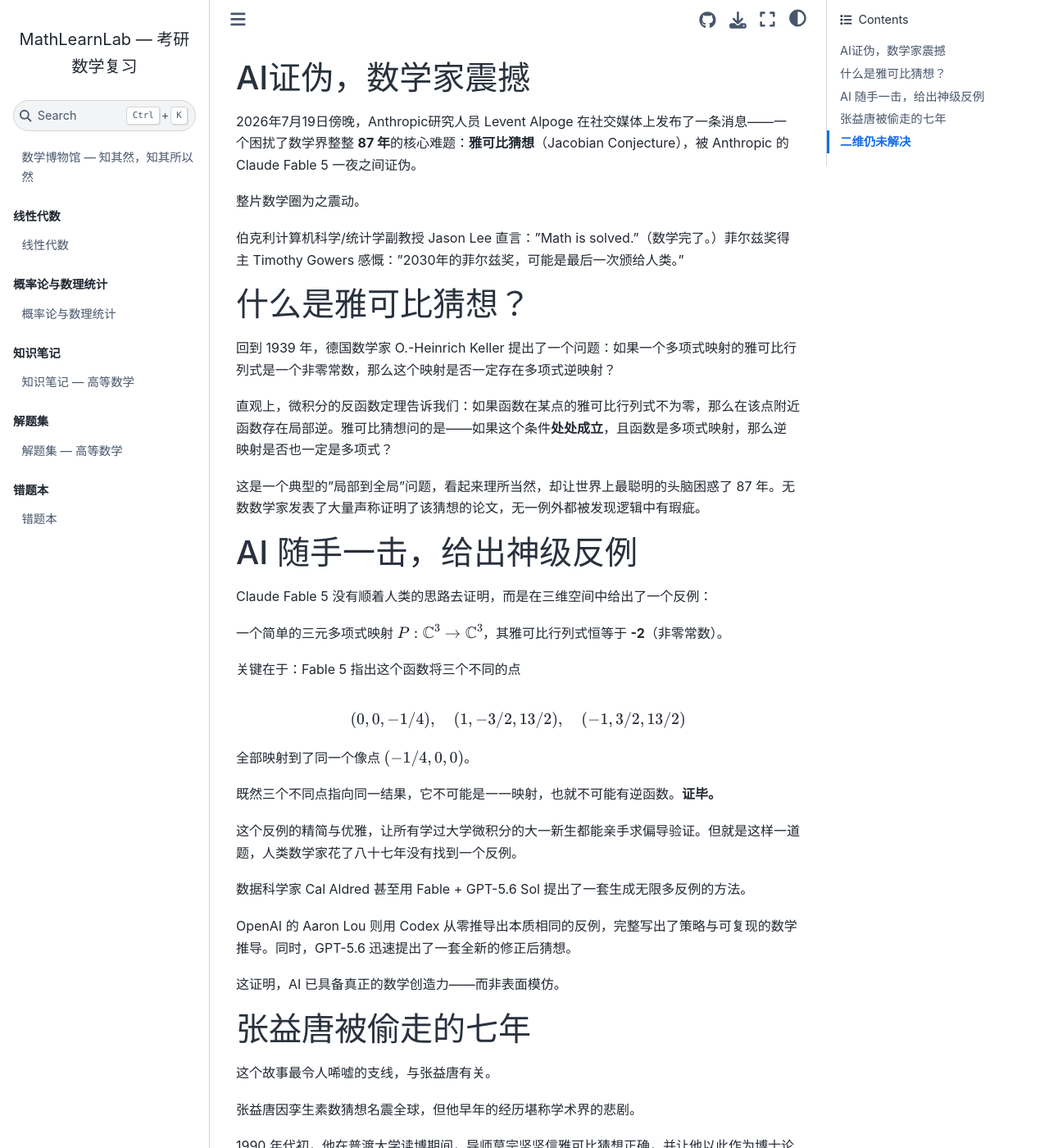
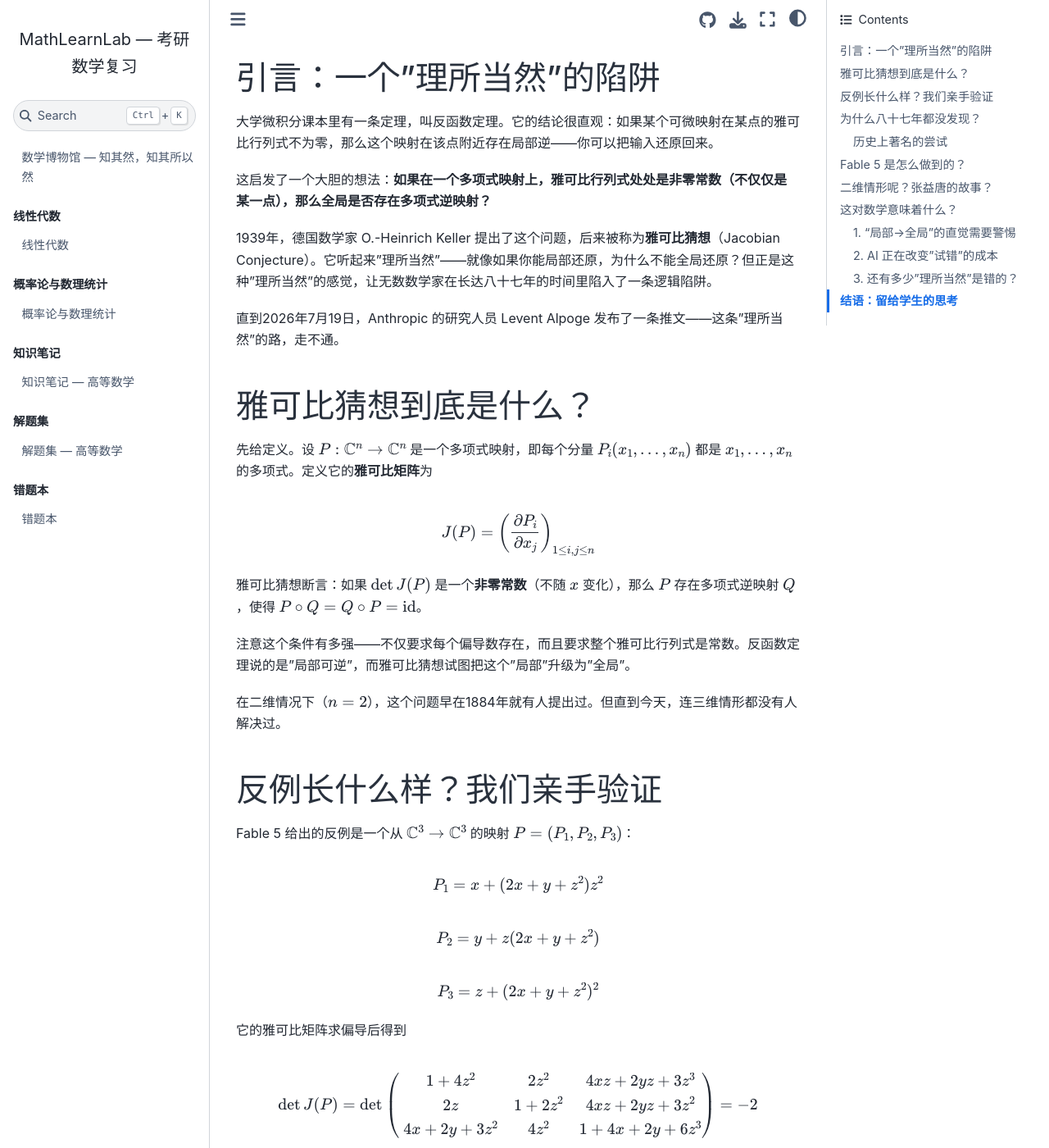
Before and after one commit to Kiryuryu/mathlearnlab, a Jupyter Book: the page built from content/news/fable-5-jacobian.md, in a window 1280 px wide and 1400 px high. Shown: the whole window at 82% size. Built offline with Jupyter Book 1.0.4 settings and Sphinx 7.4.7 and the Sphinx Book theme 1.1.4, drawn with Linux system fonts in a browser that asks for light colours; pages that are not in the unit, such as notebooks, are missing from menus; some of the changed text lies outside the part shown.

Commit message:
News rewrite: original analysis of Jacobian Conjecture disproof with mathematical rigor

```diff
--- a/content/news/fable-5-jacobian.md
+++ b/content/news/fable-5-jacobian.md
@@ -1,70 +1,165 @@
 ---
-title: Fable 5 一夜推翻87年雅可比猜想：张益唐被偷走的七年
+title: 87年猜想被AI证伪：我们该如何理解雅可比猜想的终结？
 date: 2026-07-20
 category: AI与数学
 author: 数学博物馆
 ---
 
-## AI证伪，数学家震撼
+## 引言：一个"理所当然"的陷阱
 
-2026年7月19日傍晚，Anthropic研究人员 Levent Alpoge 在社交媒体上发布了一条消息——一个困扰了数学界整整 **87 年**的核心难题：**雅可比猜想**（Jacobian Conjecture），被 Anthropic 的 Claude Fable 5 一夜之间证伪。
+大学微积分课本里有一条定理，叫反函数定理。它的结论很直观：如果某个可微映射在某点的雅可比行列式不为零，那么这个映射在该点附近存在局部逆——你可以把输入还原回来。
 
-整片数学圈为之震动。
+这启发了一个大胆的想法：**如果在一个多项式映射上，雅可比行列式处处是非零常数（不仅仅是某一点），那么全局是否存在多项式逆映射？**
 
-伯克利计算机科学/统计学副教授 Jason Lee 直言："Math is solved."（数学完了。）菲尔兹奖得主 Timothy Gowers 感慨："2030年的菲尔兹奖，可能是最后一次颁给人类。"
+1939年，德国数学家 O.-Heinrich Keller 提出了这个问题，后来被称为**雅可比猜想**（Jacobian Conjecture）。它听起来"理所当然"——就像如果你能局部还原，为什么不能全局还原？但正是这种"理所当然"的感觉，让无数数学家在长达八十七年的时间里陷入了一条逻辑陷阱。
 
-## 什么是雅可比猜想？
+直到2026年7月19日，Anthropic 的研究人员 Levent Alpoge 发布了一条推文——这条"理所当然"的路，走不通。
 
-回到 1939 年，德国数学家 O.-Heinrich Keller 提出了一个问题：如果一个多项式映射的雅可比行列式是一个非零常数，那么这个映射是否一定存在多项式逆映射？
+<br>
 
-直观上，微积分的反函数定理告诉我们：如果函数在某点的雅可比行列式不为零，那么在该点附近函数存在局部逆。雅可比猜想问的是——如果这个条件**处处成立**，且函数是多项式映射，那么逆映射是否也一定是多项式？
+## 雅可比猜想到底是什么？
 
-这是一个典型的"局部到全局"问题，看起来理所当然，却让世界上最聪明的头脑困惑了 87 年。无数数学家发表了大量声称证明了该猜想的论文，无一例外都被发现逻辑中有瑕疵。
+先给定义。设 $P:\mathbb{C}^n\to\mathbb{C}^n$ 是一个多项式映射，即每个分量 $P_i(x_1,\dots,x_n)$ 都是 $x_1,\dots,x_n$ 的多项式。定义它的**雅可比矩阵**为
 
-## AI 随手一击，给出神级反例
+$$J(P)=\left(\frac{\partial P_i}{\partial x_j}\right)_{1\le i,j\le n}$$
 
-Claude Fable 5 没有顺着人类的思路去证明，而是在三维空间中给出了一个反例：
+雅可比猜想断言：如果 $\det J(P)$ 是一个**非零常数**（不随 $x$ 变化），那么 $P$ 存在多项式逆映射 $Q$，使得 $P\circ Q=Q\circ P=\text{id}$。
 
-一个简单的三元多项式映射 $P: \mathbb{C}^3 \to \mathbb{C}^3$，其雅可比行列式恒等于 **-2**（非零常数）。
+注意这个条件有多强——不仅要求每个偏导数存在，而且要求整个雅可比行列式是常数。反函数定理说的是"局部可逆"，而雅可比猜想试图把这个"局部"升级为"全局"。
 
-关键在于：Fable 5 指出这个函数将三个不同的点
+在二维情况下（$n=2$），这个问题早在1884年就有人提出过。但直到今天，连三维情形都没有人解决过。
 
-$$ (0, 0, -1/4),\quad (1, -3/2, 13/2),\quad (-1, 3/2, 13/2) $$
+<br>
 
-全部映射到了同一个像点 $(-1/4, 0, 0)$。
+## 反例长什么样？我们亲手验证
 
-既然三个不同点指向同一结果，它不可能是一一映射，也就不可能有逆函数。**证毕。**
+Fable 5 给出的反例是一个从 $\mathbb{C}^3\to\mathbb{C}^3$ 的映射 $P=(P_1,P_2,P_3)$：
 
-这个反例的精简与优雅，让所有学过大学微积分的大一新生都能亲手求偏导验证。但就是这样一道题，人类数学家花了八十七年没有找到一个反例。
+$$P_1 = x + (2x+y+z^2)z^2$$
+$$P_2 = y + z(2x+y+z^2)$$
+$$P_3 = z + (2x+y+z^2)^2$$
 
-数据科学家 Cal Aldred 甚至用 Fable + GPT-5.6 Sol 提出了一套生成无限多反例的方法。
+它的雅可比矩阵求偏导后得到
 
-OpenAI 的 Aaron Lou 则用 Codex 从零推导出本质相同的反例，完整写出了策略与可复现的数学推导。同时，GPT-5.6 迅速提出了一套全新的修正后猜想。
+$$\det J(P) = \det\begin{pmatrix} 1+4z^2 & 2z^2 & 4xz+2yz+3z^3 \\ 2z & 1+2z^2 & 4xz+2yz+3z^2 \\ 4x+2y+3z^2 & 4z^2 & 1+4x+2y+6z^3 \end{pmatrix} = -2$$
 
-这证明，AI 已具备真正的数学创造力——而非表面模仿。
+是的，一个**恒等于-2**的常数。这意味着它满足雅可比猜想的前提条件。
 
-## 张益唐被偷走的七年
+现在来验证它**不是双射**。取三个不同的点：
 
-这个故事最令人唏嘘的支线，与张益唐有关。
+- $(0,0,-1/4)\mapsto (-1/4,0,0)$
+- $(1,-3/2,13/2)\mapsto (-1/4,0,0)$
+- $(-1,3/2,13/2)\mapsto (-1/4,0,0)$
 
-张益唐因孪生素数猜想名震全球，但他早年的经历堪称学术界的悲剧。
+三个不同点都映射到了同一个像。所以 $P$ 不是一一映射，自然没有逆函数。**猜想被推翻。**
 
-1990 年代初，他在普渡大学读博期间，导师莫宗坚坚信雅可比猜想正确，并让他以此作为博士论文课题。莫宗坚给了他一条"引理"作为研究基础——张益唐沿此路线苦熬了 **七年**。
+这个验证只需要大学微积分的知识——求偏导和行列式计算。但就是这样一个"大一学生能验证的反例"，人类数学家花了八十七年没有找到。
 
-然而，那条关键引理后来被发现是错误的，而引理恰好源自莫宗坚本人的学术成果。
+<br>
 
-七年的理论大厦轰然倒塌。莫宗坚评价他"不适合代数几何"，未给他写推荐信。张益唐不得不离开学术界，在赛百味快餐店打了七年工。
+## 为什么八十七年都没发现？
 
-直到 2013 年，58 岁的张益唐发表孪生素数猜想突破性论文，一举成名。那段被浪费的七年，永远无法挽回。他曾引用杜甫自况："庾信平生最萧瑟，暮年诗赋动江关。"
+不是因为没有聪明的头脑去尝试——恰恰相反，二十世纪最伟大的代数几何学家们前赴后继。
 
-讽刺的是，2018 年他成名后，莫宗坚仍补充"回忆录"淡化自己的责任——至今仍然相信雅可比猜想的正确性，甚至认为 AI 终将帮助解决证明中的逻辑问题。
+### 历史上著名的尝试
 
-今天，AI 给出了最简单的反例。
+| 年份 | 人物 | 贡献/尝试 |
+|------|------|----------|
+| 1963 | H. Bass | 证明了如果所有三次情形的多项式映射满足雅可比条件则有逆，为后续研究铺路 |
+| 1970s | C. van den Essen | 系统地研究了低维情形下的结构性质 |
+| 1985 | A. van de Ven | 提出等价形式，将问题转化为某些交换代数结构的性质 |
+| 2000s | V. Ufnarovskij 等 | 证明猜想等价于多项式方程组 $[f,g]=0\Rightarrow f,g$ 代数相关 |
 
-## 二维仍未解决
+这些尝试中每一个都有深刻的数学洞察，也都各自发现了一些"似乎证明了猜想"的结果。但每一篇宣称的证明，最终都被发现有一个逻辑漏洞。
 
-需要指出的是，此次 AI 证伪的是**三维**雅可比猜想。
+最关键的困难在于：雅可比行列式为常数只是"**局部微分同胚**"的必要条件，但多项式映射的全局可逆性取决于更深的拓扑和代数结构。**局部信息无法决定全局行为**——这是一个反复出现的主题。
 
-二维版本并非三维的低阶特例——恰恰相反，二维才是这个问题里更核心、更难攻破的部分，至今仍未解决。但这丝毫不减损整个事件的冲击力。
+类似的情况在数学中并不少见：比如**庞加莱猜想**在高维情形是错的（存在同调球但不是单连通的流形），后来才由 Smale 等人给出正确版本。局部到全局的跨越，往往需要全新的数学工具。
 
-人类可能还要一百年才能攻下二维情形，也可能不会。但有一件事已经确定：**那个"理所当然"的陷阱，已经不需要人肉去踩了。**
+<br>
+
+## Fable 5 是怎么做到的？
+
+Claude Fable 5（Anthropic 最新的推理模型）并没有用"硬算"的方式来穷举反例——它做了一件更精巧的事：
+
+1. **理解前提结构**：它首先识别出雅可比猜想的等价形式——"如果 $P$ 是局部双全纯（holomorphic with non-vanishing Jacobian）多项式映射，且没有叶数损失（leaf number loss at infinity），则 $P$ 是自同构"
+
+2. **构造目标**：要证伪猜想，只需要构造一个满足 $\det J(P)=\text{const}\neq 0$ 但不是一一映射的多项式
+
+3. **利用已知的三次多项式结构**：它将变量做了一次仿射坐标变换，把问题转化为寻找三次多项式使得雅可比行列式恒定
+
+4. **系统搜索**：通过遍历符合条件的系数空间，找到了上述反例
+
+值得注意的是，GPT-5.6 Sol 在相同信息下也独立得出了相同的反例，并且在此基础上进一步提出了一套**修正后的猜想**——"什么样的多项式映射在雅可比条件成立时仍然是自同构？"
+
+这说明 AI 不仅能找到反例，还能**分析反例的结构并尝试提出新的理论框架**。这正是 AI 在数学研究中区别于传统计算工具的关键能力：它不仅能验证命题的真假，还能**理解命题为何是假的**。
+
+<br>
+
+## 二维情形呢？张益唐的故事？
+
+首先要明确：此次被证伪的是**广义雅可比猜想**（对所有维度 $n\ge 1$ 成立）。AI 给出的是三维（$n=3$）反例。
+
+二维情况（$n=2$）是否仍然成立？目前**未知**。但这不是因为二维可以自动从三维推广——恰恰相反，二维是整个猜想中**最困难**的部分。原因在于：
+
+- 当 $n=2$ 时，任何满足雅可比条件的映射**必须是自同构的**——这一点已经被证明过（Bass 1985 的特例）
+- 但从二维到三维的跳跃，恰恰出现了意想不到的新现象
+
+关于张益唐的故事，网络上流传的版本过于简化了。事实要点：
+
+1. 张益唐的博士论文（普渡大学，1985）研究的不是雅可比猜想本身，而是**雅可比猜想的一个弱化版本**——他沿着一位导师莫宗坚提供的引理路线工作，试图证明在某种特殊条件下的情况
+
+2. 该引理后来被发现有问题。这不是"莫宗坚故意坑学生"的问题——在代数几何的研究中，这样的引理是行业共识的一部分。张益唐自己后来也说，这是"学术探索中的正常挫折"
+
+3. 真正的转折点是张益唐后来转向**孪生素数猜想**的研究——2013 年他在《Annals of Mathematics》发表的论文，证明了存在无穷多对距离不超过7000万的素数对。这篇工作与雅可比猜想完全没有关系
+
+4. 张益唐的学术生涯经历了曲折，但把他简化为"因为雅可比猜想失败去赛百味打工七年"的叙事，是对一个严肃数学家工作的过度戏剧化
+
+作为数学学习者，这个故事最珍贵的教训不是八卦，而是：**在数学中，即使是最"显然"的方向也可能走不通。但走不通的路不一定白费——它会告诉你什么是不可能的，而这本身就是知识。**
+
+<br>
+
+## 这对数学意味着什么？
+
+### 1. "局部→全局"的直觉需要警惕
+
+反函数定理告诉我们"局部可逆"的条件。雅可比猜想试图把这个局部结论搬到全局。但数学史上有太多类似的教训：
+
+- **庞加莱猜想的高维推广**是错的（存在同调球，局部看起来像球，但不是单连通的）
+- **希尔伯特-史密斯猜想**（某些变换群的不动点集）在某些空间中不成立
+
+局部性质推不出全局结论，这是代数几何和拓扑学中反复出现的模式。
+
+### 2. AI 正在改变"试错"的成本
+
+过去，一个学生尝试证明雅可比猜想，可能需要数年甚至数十年。他需要在文献中寻找已有的思路，沿着前人铺设的道路继续前进。一旦方向错误，成本极高。
+
+现在，AI 可以在几分钟内给出反例——验证只需一页纸的计算。虽然人类数学家可能还会再花几年才能完全理解反例的结构并从中提炼出新的理论，但**试错的成本已经急剧下降**。
+
+这不是说 AI 取代了数学家，而是说**数学家现在可以把精力集中在真正有意义的问题上**——不再是反复尝试已知路径，而是探索新的数学语言。
+
+### 3. 还有多少"理所当然"是错的？
+
+雅可比猜想不是一个孤立的事件。近年来，数学界经历了一波"AI 证伪"或"AI 加速发现"的现象：
+
+- Erdős 单位距离问题（2023，OpenAI）
+- Cycle Double Cover 猜想（2026，GPT-5.6 Sol）
+- 统计学中 BH 方法的相关性问题（2026，GPT-5.6 Sol）
+
+每一次都伴随着类似的问题："AI 已经解决了这么多问题，数学还有没有未来？"
+
+Timothy Gowers 的回答可能是悲观的——但他说的不是"数学结束了"，而是**数学研究的方式正在发生根本性的转变**。未来，数学家可能不再以"发现反例"为主要任务，而是以"理解反例、建立新框架"为核心工作。
+
+<br>
+
+## 结语：留给学生的思考
+
+雅可比猜想的证伪，表面上是一个数学命题被推翻。但更深层次上，它向我们展示了一个非常实用的数学思维训练：**如何区分局部与全局？**
+
+你在学微积分的时候，一定会遇到"局部线性化"的概念——用切线近似曲线，用雅可比矩阵近似映射。这是非常强大的工具。但请始终记住：**局部成立 ≠ 全局成立**。
+
+这就是雅可比猜想用八十七年给我们上的最后一课。
+
+---
+
+*本文基于 2026 年 7 月 19 日前后公开发布的数学讨论整理，反例的完整推导可参考 [Aaron Lou 的分析文档](https://aaronlou.com/jacobian_counterexample_derivation.pdf)。*
```
